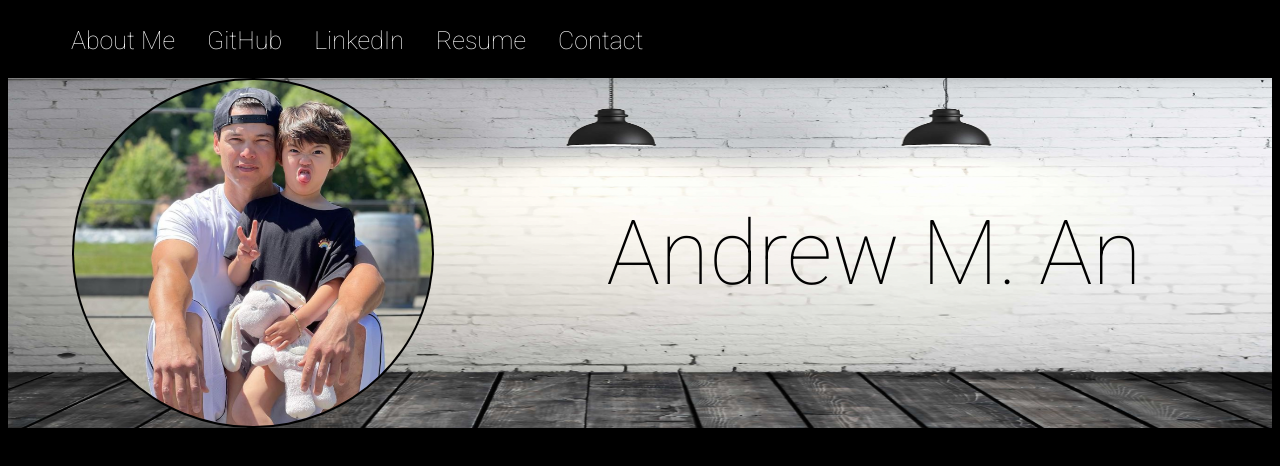
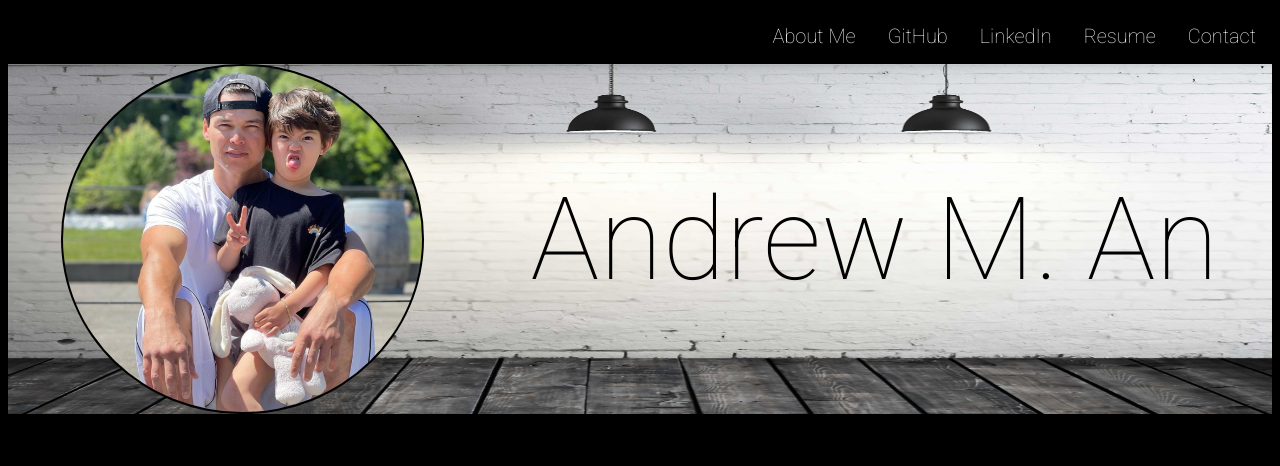
Before and after one commit to AndyAn7/react-portfolio, a React (Create React App) app: page / in a window 1280 px wide. Shown: the top 466 px of the page. Built offline with nearby package versions, Linux system fonts and the light colour scheme.

Commit message:
nav/header styling

```diff
--- a/src/App.js
+++ b/src/App.js
@@ -1,4 +1,4 @@
-import './index.css';
+import './index.scss';
 import { Routes, Route } from 'react-router-dom';
 import Header from './components/Header';
 
--- a/src/components/Header/index.js
+++ b/src/components/Header/index.js
@@ -1,3 +1,4 @@
+import './index.scss'
 import Nav from '../Nav';
 import profilePic from '../../assets/images/profilePic.png';
 
@@ -6,17 +7,14 @@ const Header = () => {
     <>
         <header>
             <Nav />
-        </header>
-
                 <section className="intro">
-
                     <img src={ profilePic } alt="profile" />
 
                     <p className="authName">
                         Andrew M. An
                     </p>
-
                 </section>
+         </header>
     </>
     )
 }
--- /dev/null
+++ b/src/components/Header/index.scss
@@ -0,0 +1,28 @@
+header {
+
+    .intro {
+        background-image: url('../../assets/images/bg.jpg');
+        background-size: 100% 100%;
+        background-position: center;
+        background-repeat: no-repeat;
+        display:flex;
+        justify-content: space-around;
+        min-height: 100% ;
+        min-width: 100%;
+    }
+
+    .intro img {
+        border-radius: 100%;
+        max-width: 28vw;
+        max-height: 40vw;
+        padding: 2px;
+        margin:auto;
+    }
+
+    .authName {
+        background: none;
+        color:black;
+        font-size: 9vw;
+        margin: auto;
+    }
+}
--- a/src/components/Nav/index.js
+++ b/src/components/Nav/index.js
@@ -1,3 +1,5 @@
+import './index.scss'
+
 const Nav = () => {
     return (
     <>
--- /dev/null
+++ b/src/components/Nav/index.scss
@@ -0,0 +1,20 @@
+nav {
+    display: flex;
+    justify-content:right;
+
+    li {
+            display: inline-flex;
+            font-size: 20px;
+            padding: 0px 16px 0 16px;
+        }
+
+        li a:hover {
+            transform: scale(1.5);
+            transition: all ease 1.5s;
+            background: none;
+        }
+
+        a {
+            text-decoration: none;
+        }
+    }
--- a/src/index.css
+++ /dev/null
@@ -1,107 +0,0 @@
-.App {
-  text-align: center;
-}
-
-.App-logo {
-  height: 40vmin;
-  pointer-events: none;
-}
-
-* {
-  background: black;
-  font-family: 'Roboto', sans-serif;
-  color: #f4f4f4;
-}
-
-html {
-  min-height:100%;
-}
-
-header {
-  display: flex;
-  flex-wrap: wrap;
-  justify-content:space-between;
-  padding: 2px;
-  margin: 5px;
-  max-width: 100%;
-}
-
-li {
-  display: inline-flex;
-  align-self: center;
-  font-size: 25px;
-  text-align: justify;
-  padding: 0px 16px 0 16px;
-}
-
-li a:hover {
-  transform: scale(1.5);
-  transition: all ease 1.5s;
-  background: none;
-}
-
-a {
-  text-decoration: none;
-}
-
-.sepSec {
-  display: flex;
-}
-
-.intro {
-  background-image: url("./assets/images/bg.jpg");
-  background-size: 100% 100%;
-  background-position: center;
-  background-repeat: no-repeat;
-  display:flex;
-  justify-content: space-around;
-
-}
-
-.intro img {
-  border-radius: 100%;
-  max-width: 28vw;
-  max-height: 40vw;
-  padding: 2px;
-  margin:auto;
-  margin-left: 5vw;
-}
-
-.authName {
-  background: none;
-  color:black;
-  font-size: 7vw;
-  margin: auto;
-  margin-right: 10vw;
-  width: 42vw;
-}
-
-@media (prefers-reduced-motion: no-preference) {
-  .App-logo {
-    animation: App-logo-spin infinite 20s linear;
-  }
-}
-
-.App-header {
-  background-color: #282c34;
-  min-height: 100vh;
-  display: flex;
-  flex-direction: column;
-  align-items: center;
-  justify-content: center;
-  font-size: calc(10px + 2vmin);
-  color: white;
-}
-
-.App-link {
-  color: #61dafb;
-}
-
-@keyframes App-logo-spin {
-  from {
-    transform: rotate(0deg);
-  }
-  to {
-    transform: rotate(360deg);
-  }
-}
--- a/src/index.js
+++ b/src/index.js
@@ -1,7 +1,6 @@
 import React from 'react';
 import ReactDOM from 'react-dom/client';
 import App from './App';
-import reportWebVitals from './reportWebVitals';
 import { BrowserRouter } from 'react-router-dom';
 
 const root = ReactDOM.createRoot(document.getElementById('root'));
@@ -12,8 +11,3 @@ root.render(
     </BrowserRouter>
   </React.StrictMode>
 );
-
-// If you want to start measuring performance in your app, pass a function
-// to log results (for example: reportWebVitals(console.log))
-// or send to an analytics endpoint. Learn more: https://bit.ly/CRA-vitals
-reportWebVitals();
--- /dev/null
+++ b/src/index.scss
@@ -0,0 +1,14 @@
+* {
+  background: black;
+  font-family: 'Roboto', sans-serif;
+  color: #f4f4f4;
+}
+
+html {
+  min-height:100%;
+  min-width: 100%;
+}
+
+// .sepSec {
+//   display: flex;
+// }
```
Also changed, not shown: src/logo.svg (deleted), 1 other file (tests, documents, lock files or other folders). Lines whose indentation alone changed are shown as unchanged.
